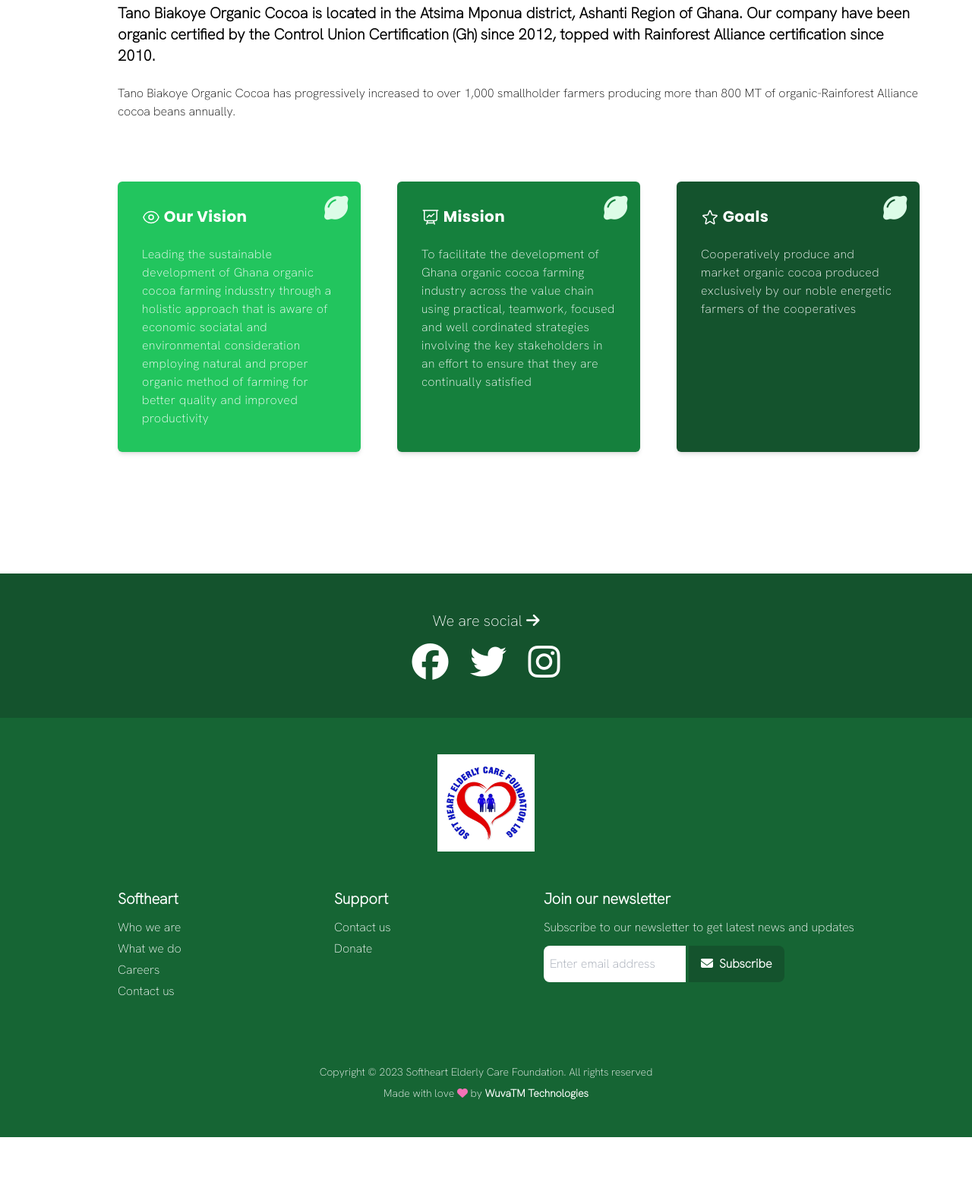
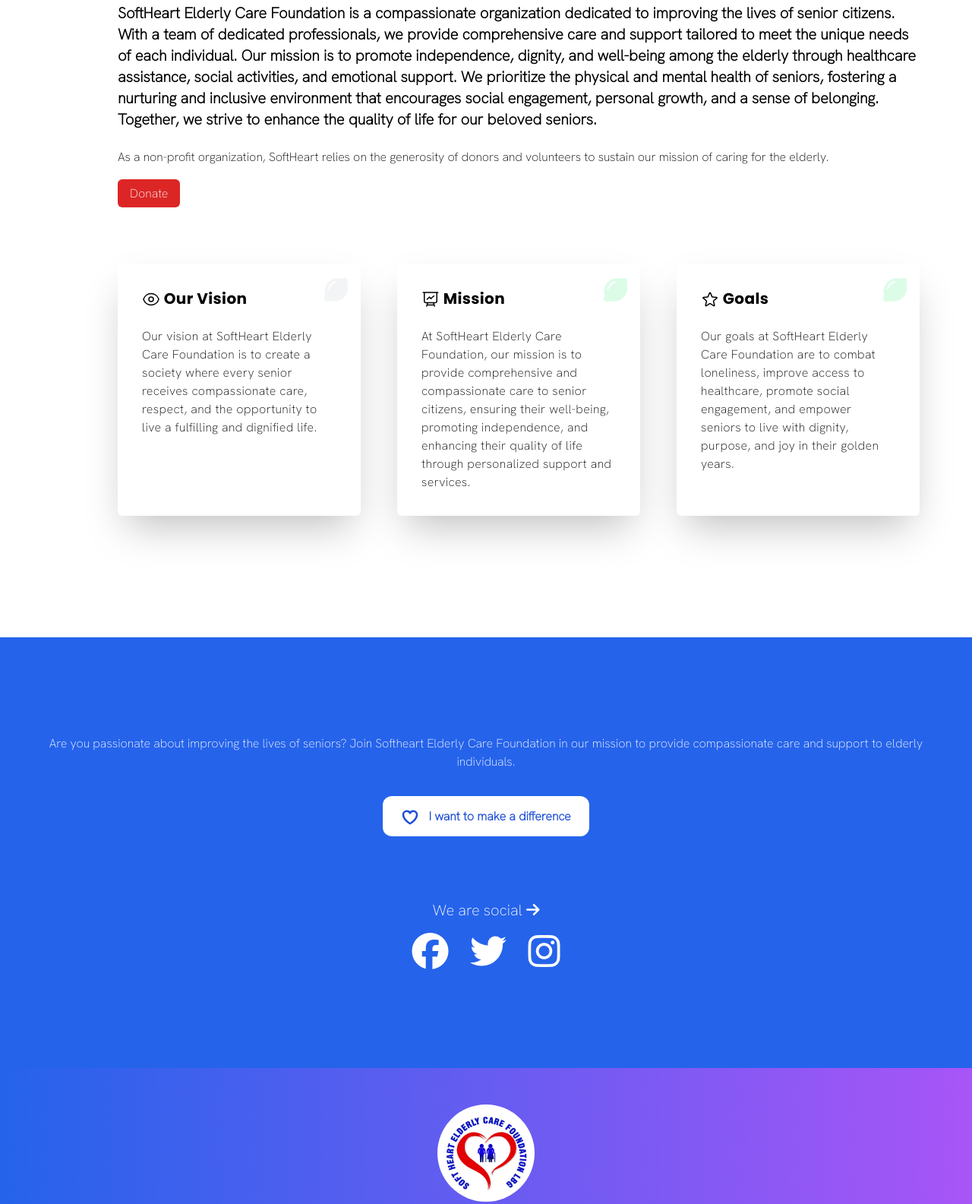
Before and after one commit to blakroku/static-softheart, a plain HTML site: page who-we-are.html in a window 1280 px wide. Shown: the part 293-1878 px from the top of the page at 76% size. Before the commit the page ends 1790 px from the top, so only its background shows below. Drawn offline with nearby package versions, Linux system fonts and the light colour scheme.

Commit message:
Added who we are page

```diff
--- a/who-we-are.html
+++ b/who-we-are.html
@@ -85,13 +85,14 @@
 
         <div>
             <p class="mb-6 font-bold text-xl">
-                Tano Biakoye Organic Cocoa is located in the Atsima Mponua district, Ashanti Region of Ghana. Our company have been organic certified by the Control Union Certification (Gh) since 2012, topped with Rainforest Alliance certification since 2010.
-            </p>
+                SoftHeart Elderly Care Foundation is a compassionate organization dedicated to improving the lives of senior citizens. With a team of dedicated professionals, we provide comprehensive care and support tailored to meet the unique needs of each individual. Our mission is to promote independence, dignity, and well-being among the elderly through healthcare assistance, social activities, and emotional support. We prioritize the physical and mental health of seniors, fostering a nurturing and inclusive environment that encourages social engagement, personal growth, and a sense of belonging. Together, we strive to enhance the quality of life for our beloved seniors.            </p>
             <p class="mb-6">
-                Tano Biakoye Organic Cocoa has progressively increased to over 1,000 smallholder farmers producing more than 800 MT of organic-Rainforest Alliance cocoa beans annually.
+                As a non-profit organization, SoftHeart relies on the generosity of donors and volunteers to sustain our mission of caring for the elderly.</p>
+                <p>
+                    <a class="bg-red-600 text-white  px-4 py-2 rounded-md" href="">Donate</a>
                 </p>
            <div class="md:flex md:justify-between md:space-x-12 my-20">
-                <div class="w-full md:w-80 mb-8 md:mb-0 tracking-wide rounded-md p-8 shadow-md bg-green-500 text-white relative">
+                <div class="w-full md:w-80 mb-8 md:mb-0 tracking-wide rounded-md p-8 shadow-2xl relative">
                     <h1 class="header-med-level text-xl font-bolder mb-6">
                         <span>
                             <svg xmlns="http://www.w3.org/2000/svg" fill="none" viewBox="0 0 24 24" stroke-width="1.5" stroke="currentColor" class="w-6 h-6 inline-block">
@@ -102,13 +103,12 @@
                         Our Vision
                     </h1>
                     <span>
-                        Leading the sustainable development of Ghana organic cocoa farming indusstry through a holistic approach that is aware of economic sociatal and environmental consideration employing natural and proper organic method of farming for better quality and improved productivity
-                    </span>
-                    <span class="absolute top-0 right-0 mr-4 mt-4 text-4xl text-green-100">
+                        Our vision at SoftHeart Elderly Care Foundation is to create a society where every senior receives compassionate care, respect, and the opportunity to live a fulfilling and dignified life.                    </span>
+                    <span class="absolute top-0 right-0 mr-4 mt-4 text-4xl text-gray-100">
                         <i class="fa-solid fa-lemon"></i>
                     </span>
                 </div>
-                <div class="w-full md:w-80 mb-8 md:mb-0 tracking-wide rounded-md p-8 shadow-md bg-green-700 text-white relative">
+                <div class="w-full md:w-80 mb-8 md:mb-0 tracking-wide rounded-md p-8 shadow-2xl relative">
                     <h1 class="header-med-level text-xl font-bolder mb-6">
                         <span>
                             <svg xmlns="http://www.w3.org/2000/svg" fill="none" viewBox="0 0 24 24" stroke-width="1.5" stroke="currentColor" class="w-6 h-6 inline-block">
@@ -118,13 +118,12 @@
                         Mission
                     </h1>
                     <span>
-                        To facilitate the development of Ghana organic cocoa farming industry across the value chain using practical, teamwork, focused and well cordinated strategies involving the key stakeholders in an effort to ensure that they are continually satisfied
-                    </span>
+                        At SoftHeart Elderly Care Foundation, our mission is to provide comprehensive and compassionate care to senior citizens, ensuring their well-being, promoting independence, and enhancing their quality of life through personalized support and services.                    </span>
                     <span class="absolute top-0 right-0 mr-4 mt-4 text-4xl text-green-100">
                         <i class="fa-solid fa-lemon"></i>
                     </span>
                 </div>
-                <div class="w-full md:w-80 mb-8 md:mb-0 tracking-wide rounded-md p-8 shadow-md bg-green-900 text-white relative">
+                <div class="w-full md:w-80 mb-8 md:mb-0 tracking-wide rounded-md p-8 shadow-2xl relative">
                     <h1 class="header-med-level text-xl font-bolder mb-6">
                         <span>
                             <svg xmlns="http://www.w3.org/2000/svg" fill="none" viewBox="0 0 24 24" stroke-width="1.5" stroke="currentColor" class="w-6 h-6 inline-block">
@@ -134,8 +133,7 @@
                         Goals
                     </h1>
                     <span>
-                        Cooperatively produce and market organic cocoa produced exclusively by our noble energetic farmers of the cooperatives
-                    </span>
+                        Our goals at SoftHeart Elderly Care Foundation are to combat loneliness, improve access to healthcare, promote social engagement, and empower seniors to live with dignity, purpose, and joy in their golden years.                    </span>
                     <span class="absolute top-0 right-0 mr-4 mt-4 text-4xl text-green-100">
                         <i class="fa-solid fa-lemon"></i>
                     </span>
@@ -145,7 +143,24 @@
     </section>
 </main>
 
-<section class="text-center py-12 bg-green-900 text-white shadow-lg">
+<section class="join-us bg-blue-600 text-white pb-12 pt-32 px-8 text-center">
+    <aside class="left">
+      <h1>Are you passionate about improving the lives of seniors? Join Softheart Elderly Care Foundation in
+        our mission to provide compassionate care and support to elderly individuals.</h1>
+    </aside>
+    <aside class="right mt-12">
+      <a href="contact-us.html" class="call-to-action:support-us bg-white text-blue-700 px-6 py-4 rounded-xl font-bold">
+        <span class="mr-2">
+            <svg xmlns="http://www.w3.org/2000/svg" fill="none" viewBox="0 0 24 24" stroke-width="2.5" stroke="currentColor" class="w-6 h-6 inline-block">
+                <path stroke-linecap="round" stroke-linejoin="round" d="M21 8.25c0-2.485-2.099-4.5-4.688-4.5-1.935 0-3.597 1.126-4.312 2.733-.715-1.607-2.377-2.733-4.313-2.733C5.1 3.75 3 5.765 3 8.25c0 7.22 9 12 9 12s9-4.78 9-12z" />
+              </svg>
+        </span>
+        <span>I want to make a difference</span>
+      </a>
+    </aside>
+  </section>
+
+  <section class="text-center pt-12 pb-32 bg-blue-600 text-white shadow-lg">
     <div class="mb-4 text-xl">We are social <span><i class="fa-solid fa-arrow-right"></i></span></div>
     <div class="text-5xl space-x-4">
         <span><a href="https://facebook.com/" target="_blank"><i class="fa-brands fa-facebook"></i></a></span>
@@ -154,34 +169,33 @@
     </div>
 </section>
 
-<footer class="bg-green-800 text-white py-12 px-8">
+    <footer class="bg-gradient-to-r from-blue-600 to-purple-500 text-white py-12 px-8">
 
         <div class="">
             <a href="who-we-are.html">
-            <img class="w-16 md:w-32 mx-auto" src="./img/logo.jpg" alt="" srcset="">
+                <img class="w-24 md:w-32 sm:mx-auto rounded-full" src="./img/logo.jpg" alt="" srcset="">
             </a>
         </div>
 
         <div class="md:flex justify-between mx-auto mt-12" style="max-width: 970px">
             <div class="mb-8">
-            <h1 class="font-black text-xl mb-3">Softheart</h1>
+                <h1 class="font-black text-sm uppercase tracking-widest mb-3 border-b">Softheart</h1>
                 <div class="">
                     <span class="block mb-1"><a href="who-we-are.html">Who we are</a></span>
                     <span class="block mb-1"><a href="what-we-do.html">What we do</a></span>
                     <!-- <span class="block mb-1"><a href="">Our blog</a></span> -->
-                <span class="block mb-1"><a href="">Careers</a></span>
                     <span class="block mb-1"><a href="contact-us.html">Contact us</a></span>
                 </div>
             </div>
             <div class="mb-8">
-            <h1 class="font-semibold text-xl mb-3">Support</h1>
+                <h1 class="font-semibold text-sm uppercase tracking-widest border-b mb-3">Support</h1>
                 <div class="">
                     <span class="block mb-1"><a href="contact-us.html">Contact us</a></span>
                     <span class="block mb-1"><a href="contact-us.html">Donate</a></span>
                 </div>
             </div>
             <div class="mb-8">
-            <h1 class="font-semibold text-xl mb-3">Join our newsletter</h1>
+                <h1 class="font-semibold text-sm uppercase tracking-widest border-b mb-3">Join our newsletter</h1>
                 <div>
                     Subscribe to our newsletter to get latest news and updates
                 </div>
@@ -192,9 +206,8 @@
                                    id="email" placeholder="Enter email address" style="max-width: 400px;">
                         </div>
                         <div class="inline-block m-0">
-                        <button type="submit" class="bg-green-900 text-white px-4 py-3 font-bold rounded-r-lg">
-                                    <span class="mr-2"><i
-                                            class="fa-sharp fa-solid fa-envelope"></i></span>Subscribe</button>
+                            <button type="submit" class="bg-red-600 text-white px-4 py-3 font-bold rounded-r-lg">
+                                <span class="mr-2"><i class="fa-sharp fa-solid fa-envelope"></i></span>Subscribe</button>
                         </div>
                     </form>
                 </div>
@@ -205,7 +218,7 @@
                 reserved
             </span>
             <span class="block text-center mt-2">Made with love
-        <span class="text-pink-400">
+            <span class="text-red-500">
                 <i class="fa-solid fa-heart"></i>
             </span>
                 by
```
Lines whose indentation alone changed are shown as unchanged.
